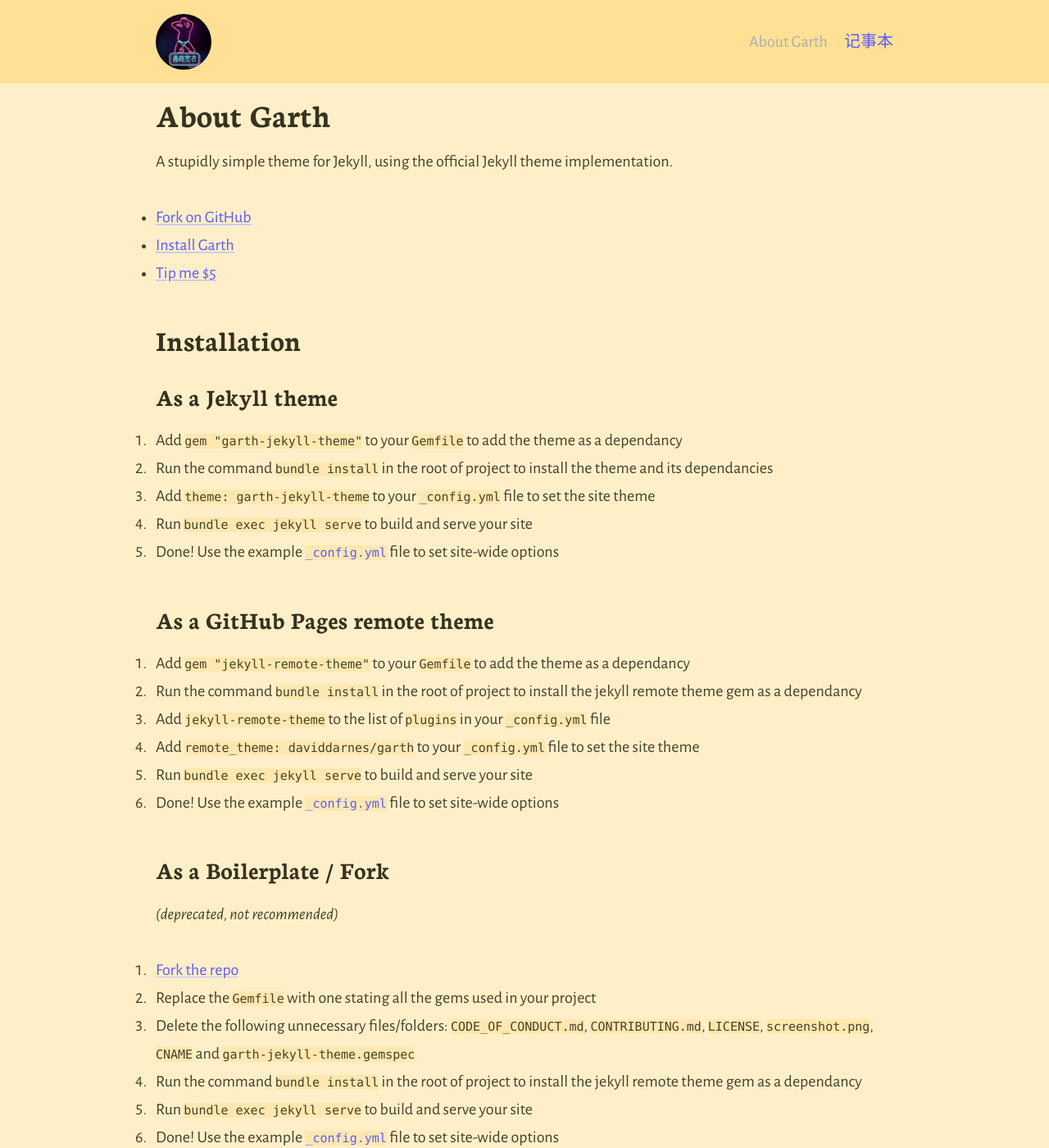
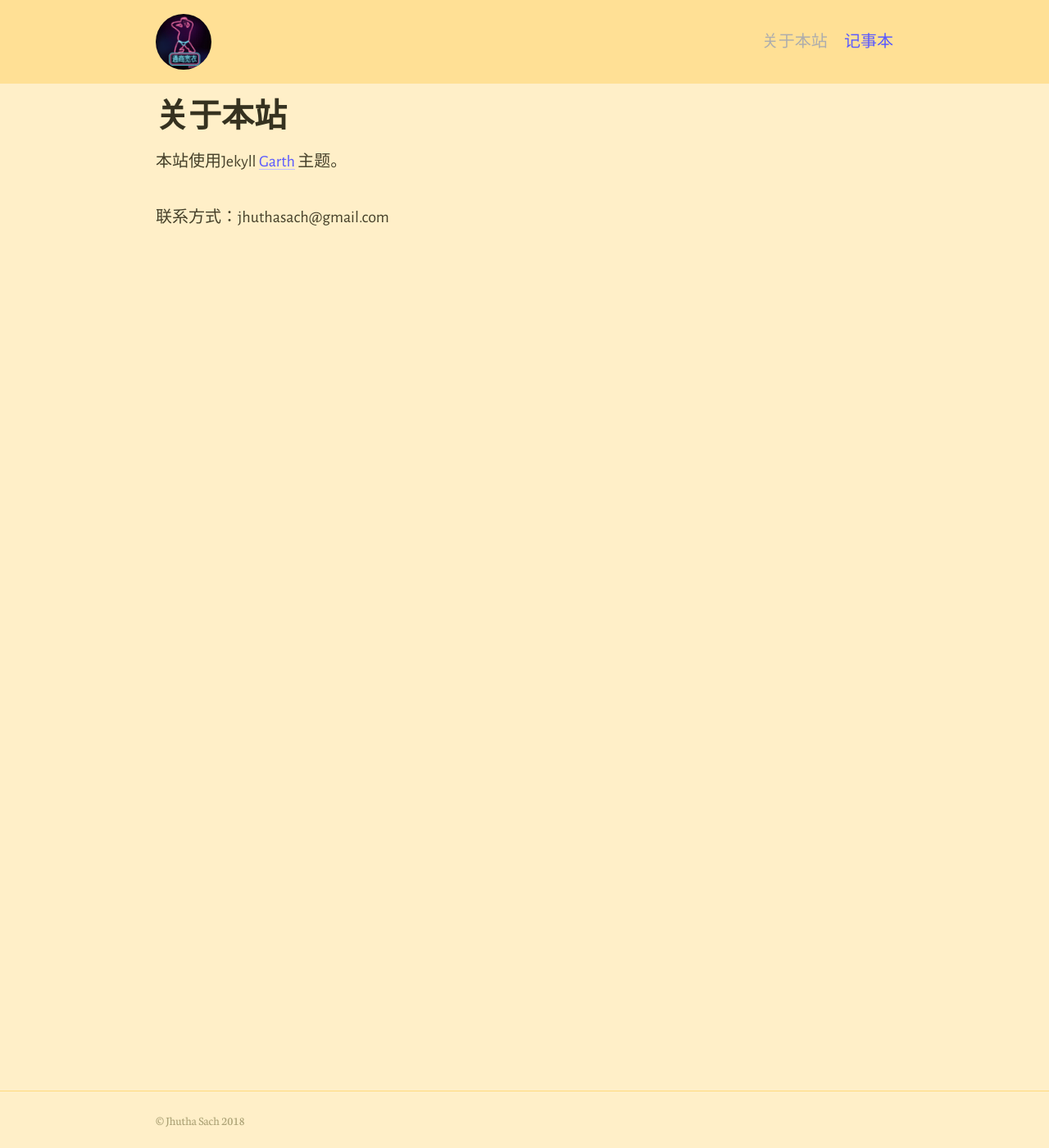
Before and after one commit to jhuthasach/jhuthasach.github.io, a Jekyll site: the page built from about.md, in a window 1280 px wide and 1400 px high. Shown: the whole window at 82% size. Built offline with Jekyll 4.4.1, drawn with Linux system fonts in a browser that asks for light colours.

Commit message:
change about page

```diff
--- a/about.md
+++ b/about.md
@@ -1,39 +1,6 @@
 ---
-title: About Garth
+title: 关于本站
 ---
+本站使用Jekyll [Garth](https://github.com/daviddarnes/garth) 主题。
 
-A stupidly simple theme for Jekyll, using the official Jekyll theme implementation.
-
-- [Fork on GitHub](https://github.com/daviddarnes/garth)
-- [Install Garth](https://github.com/daviddarnes/garth#installation)
-- [Tip me $5](https://www.paypal.me/daviddarnes/5usd)
-
-## Installation
-
-### As a Jekyll theme
-
-1. Add `gem "garth-jekyll-theme"` to your `Gemfile` to add the theme as a dependancy
-2. Run the command `bundle install` in the root of project to install the theme and its dependancies
-3. Add `theme: garth-jekyll-theme` to your `_config.yml` file to set the site theme
-4. Run `bundle exec jekyll serve` to build and serve your site
-5. Done! Use the example [`_config.yml`](https://github.com/daviddarnes/garth/blob/master/_config.yml) file to set site-wide options
-
-### As a GitHub Pages remote theme
-
-1. Add `gem "jekyll-remote-theme"` to your `Gemfile` to add the theme as a dependancy
-2. Run the command `bundle install` in the root of project to install the jekyll remote theme gem as a dependancy
-3. Add `jekyll-remote-theme` to the list of `plugins` in your `_config.yml` file
-4. Add `remote_theme: daviddarnes/garth` to your `_config.yml` file to set the site theme
-5. Run `bundle exec jekyll serve` to build and serve your site
-6. Done! Use the example [`_config.yml`](https://github.com/daviddarnes/garth/blob/master/_config.yml) file to set site-wide options
-
-### As a Boilerplate / Fork
-
-_(deprecated, not recommended)_
-
-1. [Fork the repo](https://github.com/daviddarnes/garth#fork-destination-box)
-2. Replace the `Gemfile` with one stating all the gems used in your project
-3. Delete the following unnecessary files/folders: `CODE_OF_CONDUCT.md`, `CONTRIBUTING.md`, `LICENSE`, `screenshot.png`, `CNAME` and `garth-jekyll-theme.gemspec`
-4. Run the command `bundle install` in the root of project to install the jekyll remote theme gem as a dependancy
-5. Run `bundle exec jekyll serve` to build and serve your site
-6. Done! Use the example [`_config.yml`](https://github.com/daviddarnes/garth/blob/master/_config.yml) file to set site-wide options
+联系方式：jhuthasach@gmail.com
```
Also changed, not shown: README.md, 7 other files.
